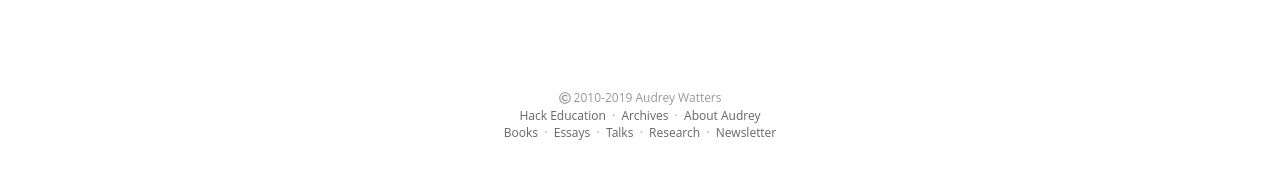
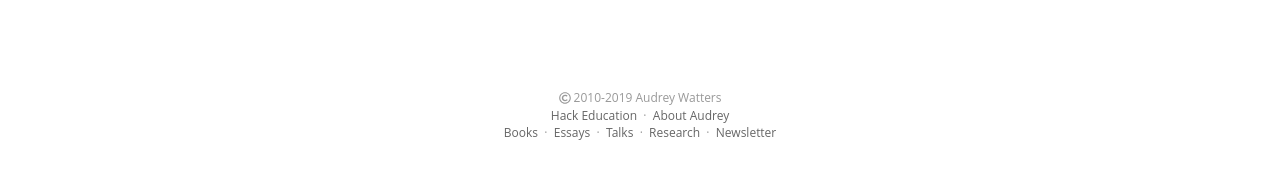
Before and after one commit to HackEducation/2018trends, a Jekyll site: the page built from index.html, in a window 1280 px wide. Shown: the part 1478-1665 px from the top of the page. Built offline with Jekyll 4.4.1, drawn with Linux system fonts in a browser that asks for light colours; nearby versions of some CDN libraries; some web fonts are replaced.

Commit message:
Update footer

```diff
--- a/_includes/footer.html
+++ b/_includes/footer.html
@@ -4,8 +4,8 @@
 
     <div class="inner">
          <section class="copyright"><i class="far fa-copyright"></i> 2010-2019 Audrey Watters</section>
-         <section class="navigation"><a href="http://hackeducation.com">Hack Education</a>&nbsp;&nbsp;·&nbsp;&nbsp;<a href="http://hackeducation.com/archives.html">Archives</a>&nbsp;&nbsp;·&nbsp;&nbsp;<a href="http://audreywatters.com">About Audrey</a></section>
-         <section class="navigation2"><a href="http://books.audreywatters.com/">Books</a>&nbsp;&nbsp;·&nbsp;&nbsp;<a href="http://writing.audreywatters.com">Essays</a>&nbsp;&nbsp;·&nbsp;&nbsp;<a href="http://speaking.audreywatters.com">Talks</a>&nbsp;&nbsp;·&nbsp;&nbsp;<a href="http://research.hackeducation.com">Research</a>&nbsp;&nbsp;·&nbsp;&nbsp;<a href="http://news.hackeducation.com/">Newsletter</a></section>
+         <section class="navigation"><a href="http://hackeducation.com">Hack Education</a>&nbsp;&nbsp;·&nbsp;&nbsp;<a href="http://audreywatters.com">About Audrey</a></section>
+         <section class="navigation2"><a href="http://books.audreywatters.com/">Books</a>&nbsp;&nbsp;·&nbsp;&nbsp;<a href="http://writing.audreywatters.com">Essays</a>&nbsp;&nbsp;·&nbsp;&nbsp;<a href="http://speaking.audreywatters.com">Talks</a>&nbsp;&nbsp;·&nbsp;&nbsp;<a href="http://research.audreywatters.com">Research</a>&nbsp;&nbsp;·&nbsp;&nbsp;<a href="http://news.hackeducation.com/">Newsletter</a></section>
     </div>
 </footer>
 
```
